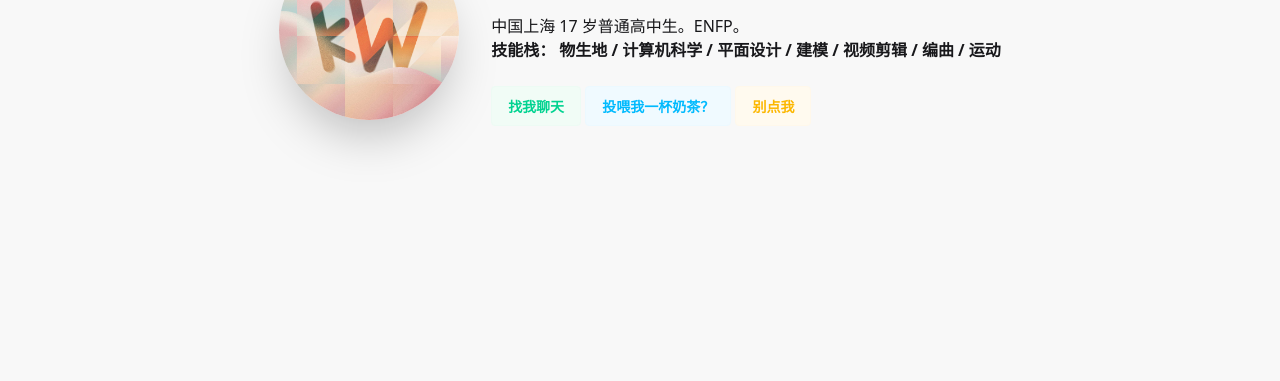
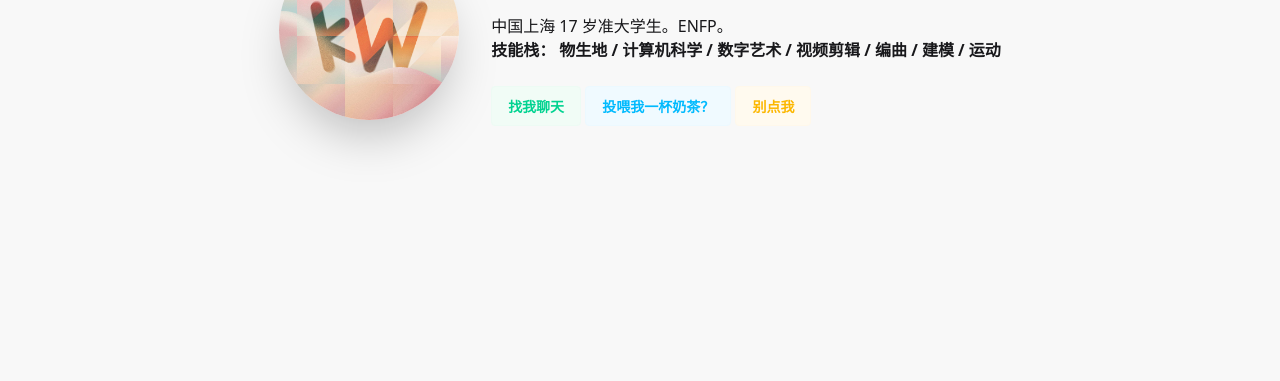
Before and after one commit to kev1nweng/website, a website built with Vite: page index.html in a window 1280 px wide. Shown: the part 419-800 px from the top of the page. Built offline with nearby package versions, Linux system fonts and the light colour scheme.

Commit message:
chore(index): 更新信息

```diff
--- a/index.html
+++ b/index.html
@@ -50,8 +50,8 @@
           <div style="max-width: 80vw">
             <h1 class="text-5xl font-bold">Hey there 👋</h1>
             <p class="py-6">
-              中国上海 17 岁普通高中生。ENFP。<br />
-              <b>技能栈： 物生地 / 计算机科学 / 平面设计 / 建模 / 视频剪辑 / 编曲 / 运动</b
+              中国上海 17 岁准大学生。ENFP。<br />
+              <b>技能栈： 物生地 / 计算机科学 / 数字艺术 / 视频剪辑 / 编曲 / 建模 / 运动</b
               ><br /><br />
               <button
                 class="btn btn-soft btn-success"
```
